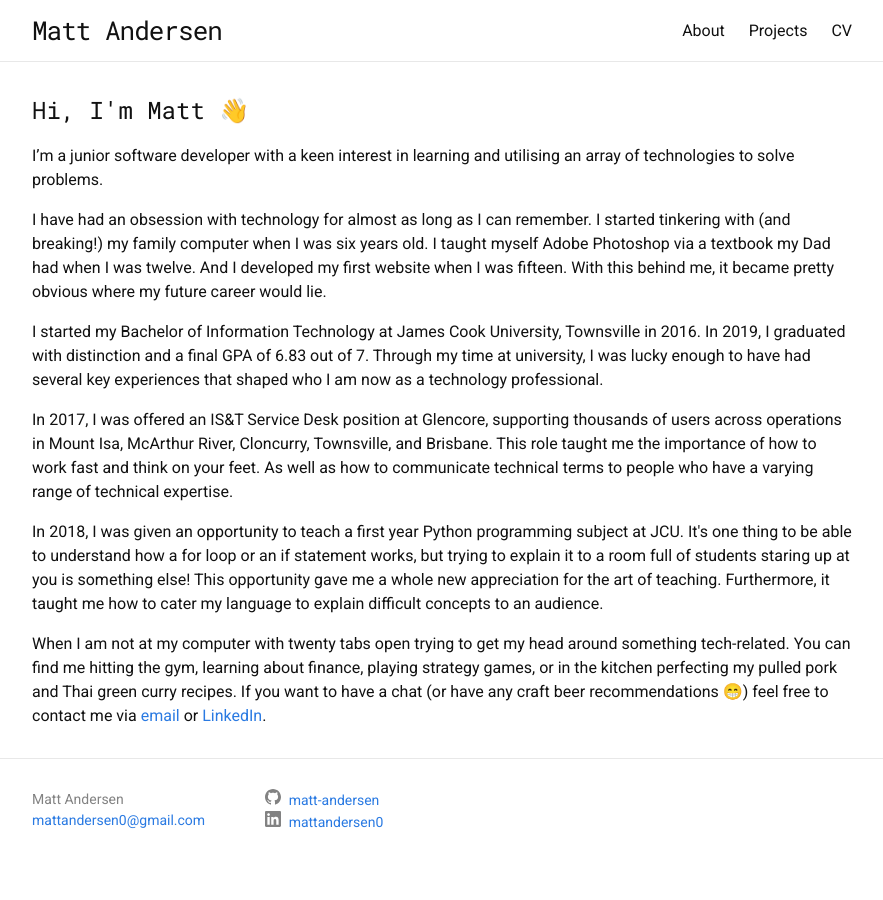
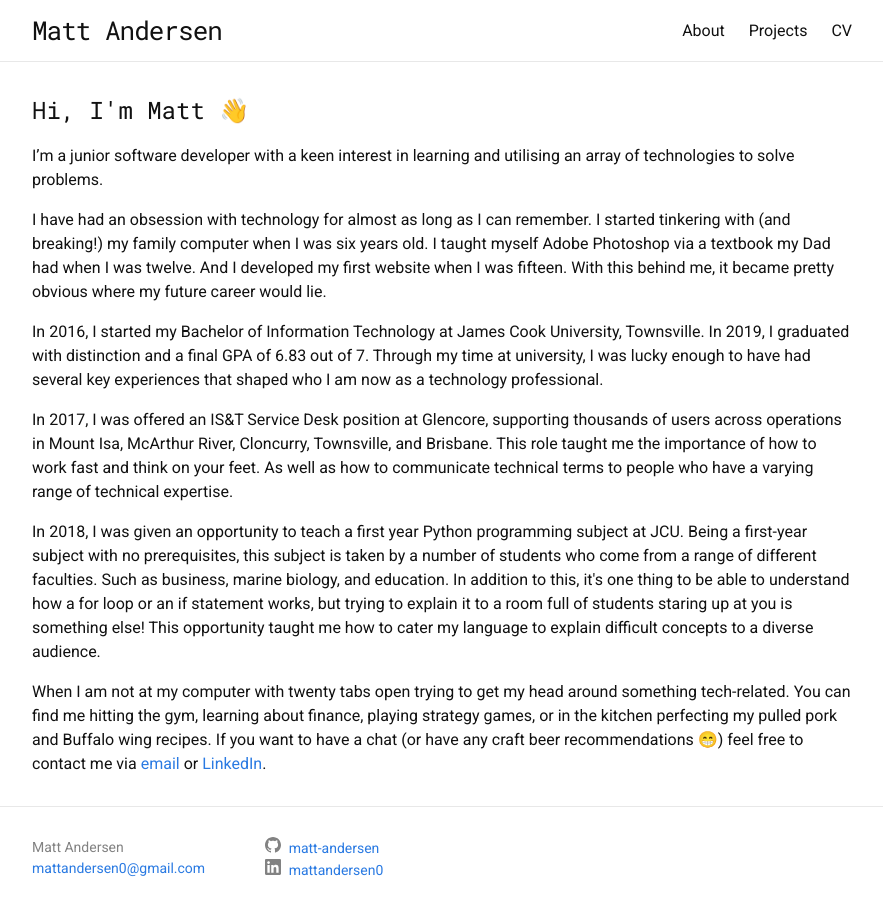
Before and after one commit to matt-andersen/mattandersen.dev, a Jekyll site: the page built from about.html, in a window 1280 px wide. Shown: the whole page, without its empty margins (198-1081 px from the left). Built offline with Jekyll 4.4.1, drawn with Linux system fonts in a browser that asks for light colours.

```diff
--- a/about.html
+++ b/about.html
@@ -5,33 +5,37 @@ permalink: /about/
 ---
 
 <div class="index-content">
-    <h1 class="heading-text">Hi, I'm Matt 👋</h1>
-    <p>I’m a junior software developer with a keen interest in learning and utilising an array of technologies to solve
-        problems.</p>
+  <h1 class="heading-text">Hi, I'm Matt 👋</h1>
+  <p>I’m a junior software developer with a keen interest in learning and utilising an array of technologies to solve problems.</p>
 
-    <p>I have had an obsession with technology for almost as long as I can remember. I started tinkering with
-        (and breaking!) my family computer when I was six years old. I taught myself Adobe Photoshop via a textbook my
-        Dad had when I was twelve. And I developed my first website when I was fifteen. With this behind me, it became
-        pretty obvious where my future career would lie. </p>
+  <p>
+    I have had an obsession with technology for almost as long as I can remember. I started tinkering with (and breaking!) my family computer when I was six
+    years old. I taught myself Adobe Photoshop via a textbook my Dad had when I was twelve. And I developed my first website when I was fifteen. With this
+    behind me, it became pretty obvious where my future career would lie.
+  </p>
 
-    <p>I started my Bachelor of Information Technology at James Cook University, Townsville in 2016. In 2019, I
-        graduated with distinction and a final GPA of 6.83 out of 7. Through my time at university, I was lucky enough
-        to have had several key experiences that shaped who I am now as a technology professional. </p>
+  <p>
+    In 2016, I started my Bachelor of Information Technology at James Cook University, Townsville. In 2019, I graduated with distinction and a final GPA of 6.83
+    out of 7. Through my time at university, I was lucky enough to have had several key experiences that shaped who I am now as a technology professional.
+  </p>
 
-    <p> In 2017, I was offered an IS&T Service Desk position at Glencore, supporting thousands of users across
-        operations in Mount Isa, McArthur River, Cloncurry, Townsville, and Brisbane. This role taught me the
-        importance of how to work fast and think on your feet. As well as how to communicate technical terms to people
-        who have a varying range of technical expertise.</p>
+  <p>
+    In 2017, I was offered an IS&T Service Desk position at Glencore, supporting thousands of users across operations in Mount Isa, McArthur River, Cloncurry,
+    Townsville, and Brisbane. This role taught me the importance of how to work fast and think on your feet. As well as how to communicate technical terms to
+    people who have a varying range of technical expertise.
+  </p>
 
-    <p>In 2018, I was given an opportunity to teach a first year Python programming subject at JCU. It's one thing to be
-        able to understand how a for loop or an if statement works, but trying to explain it to a room full of students
-        staring up at you is something else! This opportunity gave me a whole new appreciation for the art of teaching.
-        Furthermore, it taught me how to cater my language to explain difficult concepts to an audience.</p>
+  <p>
+    In 2018, I was given an opportunity to teach a first year Python programming subject at JCU. Being a first-year subject with no prerequisites, this subject
+    is taken by a number of students who come from a range of different faculties. Such as business, marine biology, and education. In addition to this, it's
+    one thing to be able to understand how a for loop or an if statement works, but trying to explain it to a room full of students staring up at you is
+    something else! This opportunity taught me how to cater my language to explain difficult concepts to a diverse audience.
+  </p>
 
-    <p>When I am not at my computer with twenty tabs open trying to get my head around something tech-related. You can
-        find me hitting the gym, learning about finance, playing strategy games, or in the kitchen perfecting my pulled pork and Thai green curry recipes. If you want to
-        have a chat (or have any craft beer recommendations 😁) feel free to contact me via <a
-            href="mailto:{{ site.email }}">email</a> or <a
-            href="https://www.linkedin.com/in/{{ site.linkedin_username }}">LinkedIn</a>.</p>
-
+  <p>
+    When I am not at my computer with twenty tabs open trying to get my head around something tech-related. You can find me hitting the gym, learning about
+    finance, playing strategy games, or in the kitchen perfecting my pulled pork and Buffalo wing recipes. If you want to have a chat (or have any craft
+    beer recommendations 😁) feel free to contact me via <a href="mailto:{{ site.email }}">email</a> or
+    <a href="https://www.linkedin.com/in/{{ site.linkedin_username }}">LinkedIn</a>.
+  </p>
 </div>
```
Also changed, not shown: _posts/2020-01-07-git-gud/2020-01-07-git-gud.md (added, +9 -0 lines), _posts/2020-01-06-one-down/2020-01-06-one-down.md (renamed from _posts/2020-01-06-monitoring/2020-01-06-one-down.md), _posts/2020-01-06-one-down/cloud-type-stacks.png (renamed from _posts/2020-01-06-monitoring/cloud-type-stacks.png).
